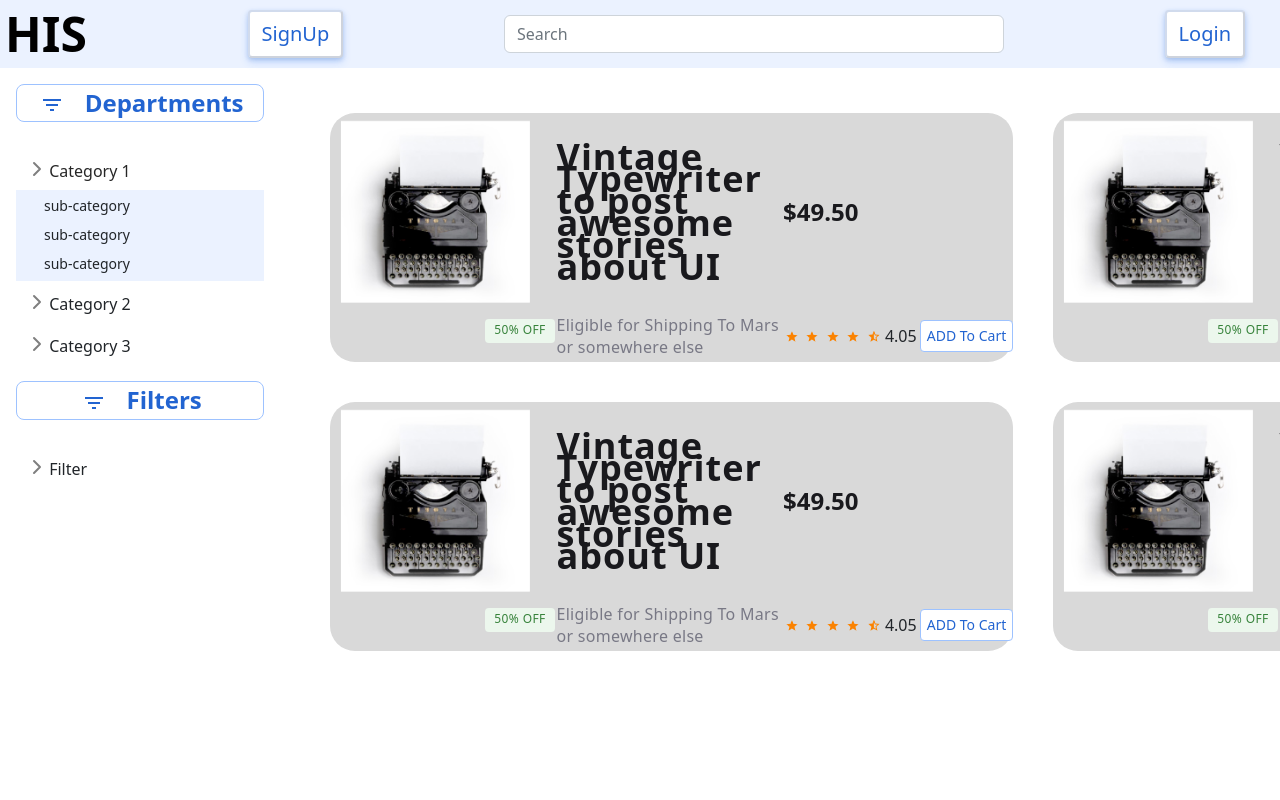
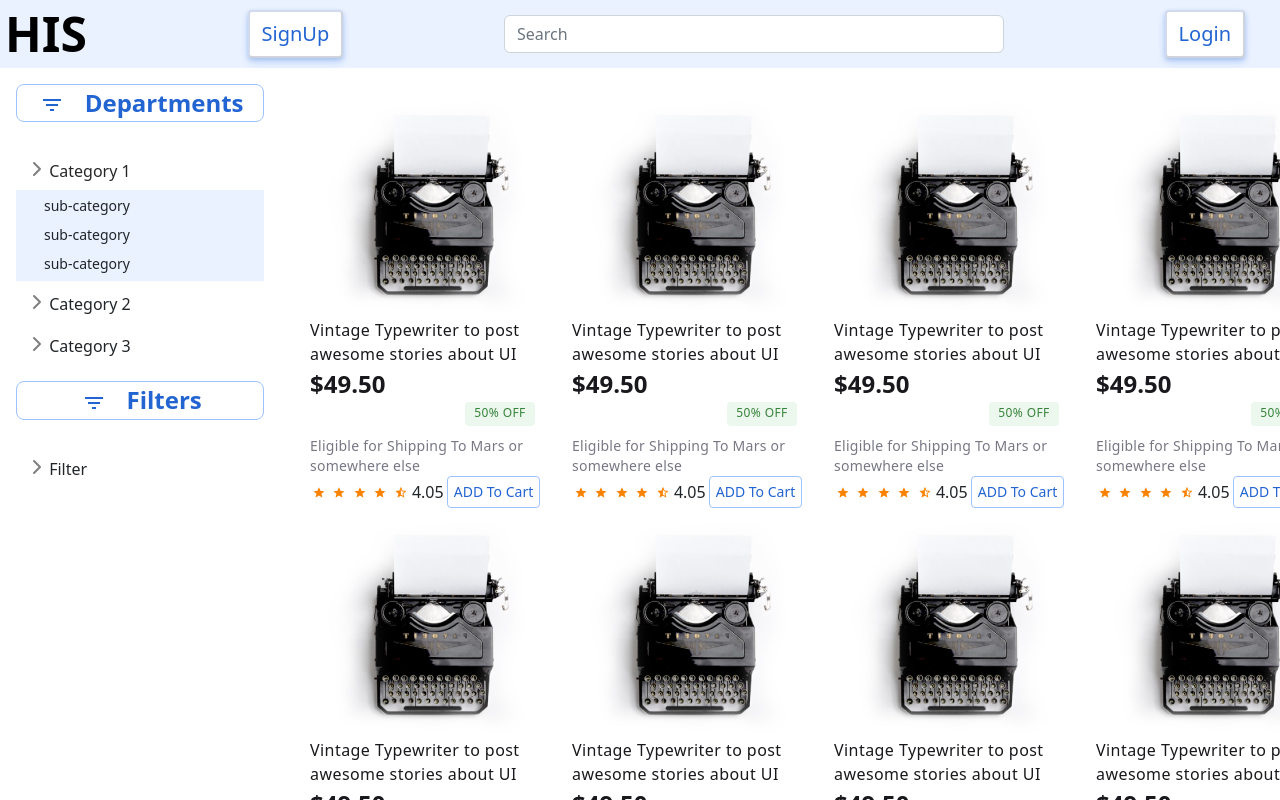
Before and after one commit to kiro312/HCI, a plain HTML site: page index.html in a window 1280 px wide. Drawn offline with Linux system fonts and the light colour scheme.

Commit message:
fix index

```diff
--- a/index.html
+++ b/index.html
@@ -3,7 +3,6 @@
     <title>HIS</title>
     <link href="style.css" rel="stylesheet" />
     <link href="sidebars.css" rel="stylesheet" />
-    <link href="cart-style.css" rel="stylesheet" type="text/css" />
     <link href="/bootstrap/bootstrap.min.css" rel="stylesheet" />
     <script src="sidebars.js"></script>
     <script src="/bootstrap/bootstrap.bundle.min.js"></script>
--- a/style.css
+++ b/style.css
@@ -26,13 +26,13 @@ header {
   height: 100%;
 }
 
-div.content {
+.content {
   position: absolute;
   left: 310px;
   top: 93.23px;
   display: grid;
   grid-template-columns: 1fr 1fr 1fr 1fr;
-  grid-template-rows: 1fr 1fr 1fr 1fr;
+  grid-template-rows: 1fr 1fr;
 }
 
 .collapse {
```
